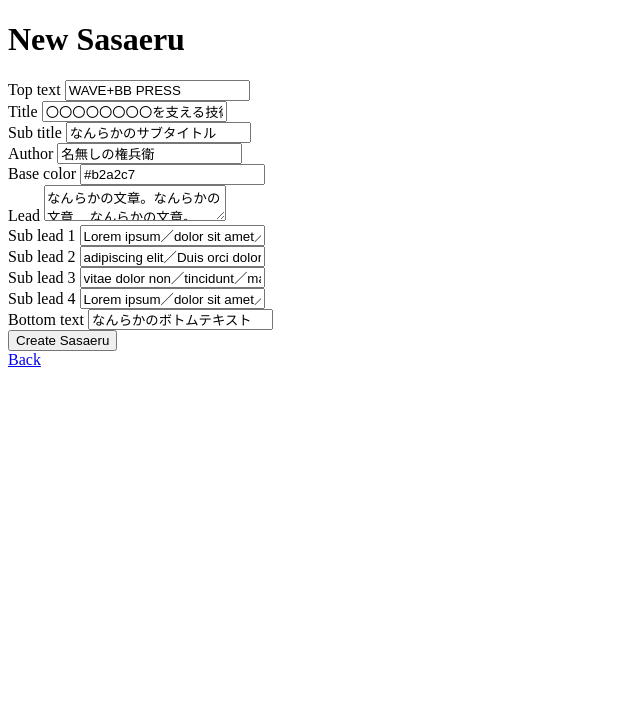
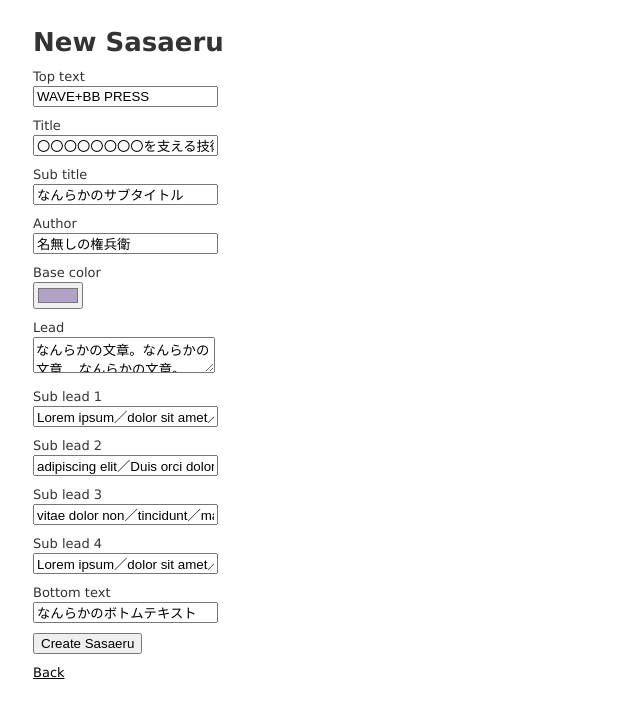
Before and after one commit to matt-note/sasaeru_generator, a Rails app: page / in a window 1280 px wide. Shown: the top 718 px of the page, without its empty margins (0-640 px from the left). Run offline with Rails 7, Linux system fonts and the light colour scheme; style sheets or scripts are compiled from the project's sources.

Commit message:
Add scaffold css

```diff
--- /dev/null
+++ b/app/assets/stylesheets/scaffolds.scss
@@ -0,0 +1,84 @@
+body {
+  background-color: #fff;
+  color: #333;
+  margin: 33px;
+  font-family: verdana, arial, helvetica, sans-serif;
+  font-size: 13px;
+  line-height: 18px;
+}
+
+p, ol, ul, td {
+  font-family: verdana, arial, helvetica, sans-serif;
+  font-size: 13px;
+  line-height: 18px;
+}
+
+pre {
+  background-color: #eee;
+  padding: 10px;
+  font-size: 11px;
+}
+
+a {
+  color: #000;
+
+  &:visited {
+    color: #666;
+  }
+
+  &:hover {
+    color: #fff;
+    background-color: #000;
+  }
+}
+
+th {
+  padding-bottom: 5px;
+}
+
+td {
+  padding: 0 5px 7px;
+}
+
+div {
+  &.field, &.actions {
+    margin-bottom: 10px;
+  }
+}
+
+#notice {
+  color: green;
+}
+
+.field_with_errors {
+  padding: 2px;
+  background-color: red;
+  display: table;
+}
+
+#error_explanation {
+  width: 450px;
+  border: 2px solid red;
+  padding: 7px 7px 0;
+  margin-bottom: 20px;
+  background-color: #f0f0f0;
+
+  h2 {
+    text-align: left;
+    font-weight: bold;
+    padding: 5px 5px 5px 15px;
+    font-size: 12px;
+    margin: -7px -7px 0;
+    background-color: #c00;
+    color: #fff;
+  }
+
+  ul li {
+    font-size: 12px;
+    list-style: square;
+  }
+}
+
+label {
+  display: block;
+}
--- a/app/controllers/sasaerus_controller.rb
+++ b/app/controllers/sasaerus_controller.rb
@@ -13,7 +13,7 @@ class SasaerusController < ApplicationController
     respond_to do |format|
       format.html
       format.pdf { send_pdf(@sasaeru) }
-      format.png { send_png(@sasaeru) }
+      # format.png { send_png(@sasaeru) }
     end
   end
 
--- a/app/views/sasaerus/_form.html.erb
+++ b/app/views/sasaerus/_form.html.erb
@@ -33,7 +33,7 @@
 
   <div class="field">
     <%= form.label :base_color %>
-    <%= form.text_field :base_color, value: '#b2a2c7' %>
+    <%= form.color_field :base_color, value: '#b2a2c7' %>
   </div>
 
   <div class="field">
```
